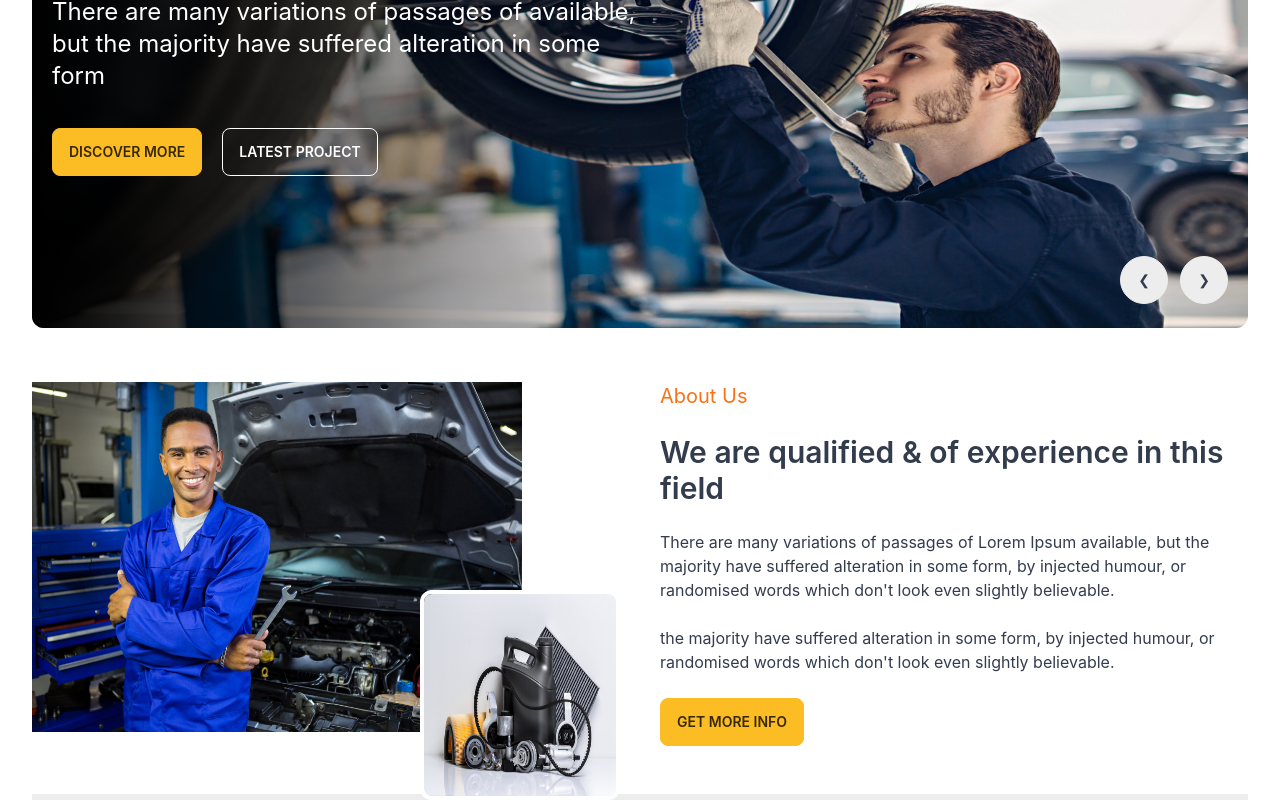
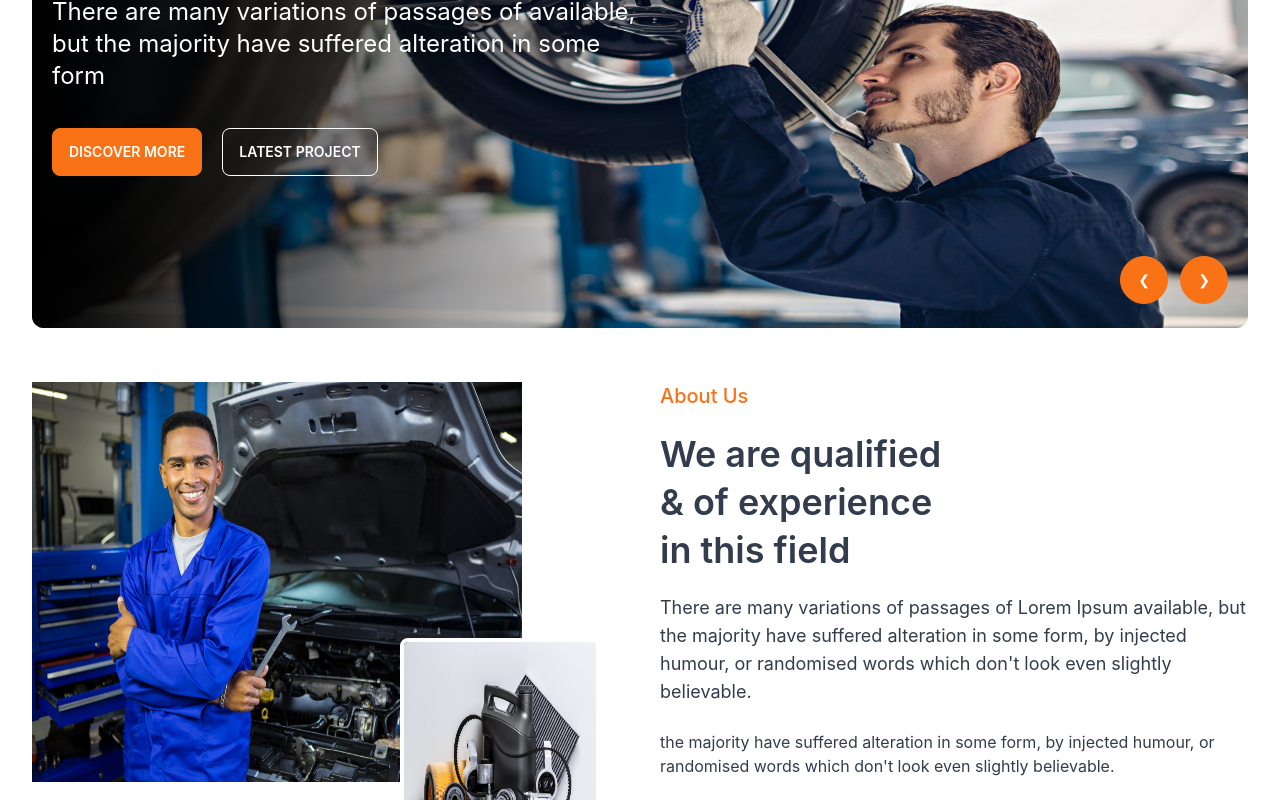
Before and after one commit to nurealammiaji/auto-repair-client, a React (Vite) app: page / in a window 1280 px wide. Shown: the part 380-1180 px from the top of the page. Built offline with nearby package versions, Linux system fonts and the light colour scheme.

Commit message:
style modified

```diff
--- a/src/components/Home/AboutUs.jsx
+++ b/src/components/Home/AboutUs.jsx
@@ -7,22 +7,24 @@ const AboutUs = () => {
             <div className="flex gap-10">
                 <div className="relative w-full">
                     <div>
-                        <img src={image1} className="w-10/12 h-[350px]" alt="" />
+                        <img src={image1} className="w-10/12 h-[400px]" alt="" />
                     </div>
-                    <div className="absolute right-0 top-52 ">
-                        <img src={image2} className="border-4 rounded-xl border-white w-[200px] h-[210px]" alt="" />
+                    <div className="absolute right-5 top-64">
+                        <img src={image2} className="border-4 rounded-lg border-white w-[200px] h-[210px]" alt="" />
                     </div>
                 </div>
                 <div className="w-full">
-                    <h5 className="text-xl text-orange-500">About Us</h5>
+                    <h5 className="text-xl font-medium text-orange-500">About Us</h5>
                     <br />
-                    <h2 className="text-3xl font-semibold">We are qualified & of experience in this field</h2>
+                    <h2 className="text-4xl font-semibold">We are qualified</h2>
+                    <h2 className="my-2 text-4xl font-semibold">& of experience</h2>
+                    <h2 className="text-4xl font-semibold">in this field</h2>
                     <br />
-                    <p>There are many variations of passages of Lorem Ipsum available, but the majority have suffered alteration in some form, by injected humour, or randomised words which don't look even slightly believable.</p>
+                    <p className="text-lg">There are many variations of passages of Lorem Ipsum available, but the majority have suffered alteration in some form, by injected humour, or randomised words which don't look even slightly believable.</p>
                     <br />
                     <p>the majority have suffered alteration in some form, by injected humour, or randomised words which don't look even slightly believable.</p>
                     <br />
-                    <button className="btn btn-warning">Get More Info</button>
+                    <button className="text-white bg-orange-500 hover:text-black btn">Get More Info</button>
                 </div>
             </div>
         </div>
--- a/src/components/Home/Carousel.jsx
+++ b/src/components/Home/Carousel.jsx
@@ -9,84 +9,84 @@ const Carousel = () => {
             <div className="w-full md:h-[600px] carousel">
                 <div id="slide1" className="relative w-full carousel-item">
                     <img src={slider1} className="w-full rounded-xl" />
-                    <div className="bg-gradient-to-r from-black to-transparent absolute h-full w-6/12 rounded-xl">
+                    <div className="absolute w-6/12 h-full bg-gradient-to-r from-black to-transparent rounded-xl">
                     </div>
                     <div className="absolute bottom-0 flex justify-end gap-3 transform -translate-y-1/2 left-5 right-5">
-                        <a href="#slide4" className="btn btn-circle">❮</a>
-                        <a href="#slide2" className="btn btn-circle">❯</a>
+                        <a href="#slide4" className="text-white bg-orange-500 border-orange-500 btn btn-circle">❮</a>
+                        <a href="#slide2" className="text-white bg-orange-500 border-orange-500 btn btn-circle">❯</a>
                     </div>
                     <div className="absolute justify-start hidden w-6/12 gap-3 text-white transform -translate-y-1/2 md:block top-64 left-5 right-5">
                         <h1 className="text-5xl font-bold">Affordable</h1>
-                        <h1 className="text-5xl font-bold my-3">Price For Car</h1>
+                        <h1 className="my-3 text-5xl font-bold">Price For Car</h1>
                         <h1 className="text-5xl font-bold">Servicing</h1>
                         <br />
-                        <p className="text-2xl my-3">There are many variations of passages of  available, but the majority have suffered alteration in some form</p>
+                        <p className="my-3 text-2xl">There are many variations of passages of  available, but the majority have suffered alteration in some form</p>
                         <br />
                         <div className="flex gap-5">
-                            <button className="btn btn-warning">Discover More</button>
+                            <button className="text-white bg-orange-500 border-orange-500 hover:text-black btn">Discover More</button>
                             <button className="text-white border-white btn btn-outline">Latest Project</button>
                         </div>
                     </div>
                 </div>
                 <div id="slide2" className="relative w-full carousel-item">
                     <img src={slider2} className="w-full rounded-xl" />
-                    <div className="bg-gradient-to-r from-black to-transparent absolute h-full w-6/12 rounded-xl">
+                    <div className="absolute w-6/12 h-full bg-gradient-to-r from-black to-transparent rounded-xl">
                     </div>
                     <div className="absolute bottom-0 flex justify-end gap-3 transform -translate-y-1/2 left-5 right-5">
-                        <a href="#slide1" className="btn btn-circle">❮</a>
-                        <a href="#slide3" className="btn btn-circle">❯</a>
+                        <a href="#slide1" className="text-white bg-orange-500 border-orange-500 btn btn-circle">❮</a>
+                        <a href="#slide3" className="text-white bg-orange-500 border-orange-500 btn btn-circle">❯</a>
                     </div>
                     <div className="absolute justify-start hidden w-6/12 gap-3 text-white transform -translate-y-1/2 md:block top-64 left-5 right-5">
                         <h1 className="text-5xl font-bold">Affordable</h1>
-                        <h1 className="text-5xl font-bold my-3">Price For Car</h1>
+                        <h1 className="my-3 text-5xl font-bold">Price For Car</h1>
                         <h1 className="text-5xl font-bold">Servicing</h1>
                         <br />
-                        <p className="text-2xl my-3">There are many variations of passages of  available, but the majority have suffered alteration in some form</p>
+                        <p className="my-3 text-2xl">There are many variations of passages of  available, but the majority have suffered alteration in some form</p>
                         <br />
                         <div className="flex gap-5">
-                            <button className="btn btn-warning">Discover More</button>
+                            <button className="text-white bg-orange-500 border-orange-500 btn hover:text-black">Discover More</button>
                             <button className="text-white border-white btn btn-outline">Latest Project</button>
                         </div>
                     </div>
                 </div>
                 <div id="slide3" className="relative w-full carousel-item">
                     <img src={slider3} className="w-full rounded-xl" />
-                    <div className="bg-gradient-to-r from-black to-transparent absolute h-full w-6/12 rounded-xl">
+                    <div className="absolute w-6/12 h-full bg-gradient-to-r from-black to-transparent rounded-xl">
                     </div>
                     <div className="absolute bottom-0 flex justify-end gap-3 transform -translate-y-1/2 left-5 right-5">
-                        <a href="#slide2" className="btn btn-circle">❮</a>
-                        <a href="#slide4" className="btn btn-circle">❯</a>
+                        <a href="#slide2" className="text-white bg-orange-500 border-orange-500 btn btn-circle">❮</a>
+                        <a href="#slide4" className="text-white bg-orange-500 border-orange-500 btn btn-circle">❯</a>
                     </div>
                     <div className="absolute justify-start hidden w-6/12 gap-3 text-white transform -translate-y-1/2 md:block top-64 left-5 right-5">
                         <h1 className="text-5xl font-bold">Affordable</h1>
-                        <h1 className="text-5xl font-bold my-3">Price For Car</h1>
+                        <h1 className="my-3 text-5xl font-bold">Price For Car</h1>
                         <h1 className="text-5xl font-bold">Servicing</h1>
                         <br />
-                        <p className="text-2xl my-3">There are many variations of passages of  available, but the majority have suffered alteration in some form</p>
+                        <p className="my-3 text-2xl">There are many variations of passages of  available, but the majority have suffered alteration in some form</p>
                         <br />
                         <div className="flex gap-5">
-                            <button className="btn btn-warning">Discover More</button>
+                            <button className="text-white bg-orange-500 border-orange-500 btn hover:text-black">Discover More</button>
                             <button className="text-white border-white btn btn-outline">Latest Project</button>
                         </div>
                     </div>
                 </div>
                 <div id="slide4" className="relative w-full carousel-item">
                     <img src={slider4} className="w-full rounded-xl" />
-                    <div className="bg-gradient-to-r from-black to-transparent absolute h-full w-6/12 rounded-xl">
+                    <div className="absolute w-6/12 h-full bg-gradient-to-r from-black to-transparent rounded-xl">
                     </div>
                     <div className="absolute bottom-0 flex justify-end gap-3 transform -translate-y-1/2 left-5 right-5">
-                        <a href="#slide3" className="btn btn-circle">❮</a>
-                        <a href="#slide1" className="btn btn-circle">❯</a>
+                        <a href="#slide3" className="text-white bg-orange-500 border-orange-500 btn btn-circle">❮</a>
+                        <a href="#slide1" className="text-white bg-orange-500 border-orange-500 btn btn-circle">❯</a>
                     </div>
                     <div className="absolute justify-start hidden w-6/12 gap-3 text-white transform -translate-y-1/2 md:block top-64 left-5 right-5">
                         <h1 className="text-5xl font-bold">Affordable</h1>
-                        <h1 className="text-5xl font-bold my-3">Price For Car</h1>
+                        <h1 className="my-3 text-5xl font-bold">Price For Car</h1>
                         <h1 className="text-5xl font-bold">Servicing</h1>
                         <br />
-                        <p className="text-2xl my-3">There are many variations of passages of  available, but the majority have suffered alteration in some form</p>
+                        <p className="my-3 text-2xl">There are many variations of passages of  available, but the majority have suffered alteration in some form</p>
                         <br />
                         <div className="flex gap-5">
-                            <button className="btn btn-warning">Discover More</button>
+                            <button className="text-white bg-orange-500 border-orange-500 btn hover:text-black">Discover More</button>
                             <button className="text-white border-white btn btn-outline">Latest Project</button>
                         </div>
                     </div>
--- a/src/components/NavBar/NavBar.jsx
+++ b/src/components/NavBar/NavBar.jsx
@@ -34,7 +34,7 @@ const NavBar = () => {
                     </ul>
                 </div>
                 <div className="navbar-end">
-                    <Link to="/appointment"><button className="hidden md:block btn btn-outline btn-warning">Appointment</button></Link>
+                    <Link to="/appointment"><button className="hidden text-orange-500 border-orange-500 md:block btn btn-outline hover:text-white">Appointment</button></Link>
                 </div>
             </div>
         </div>
```
